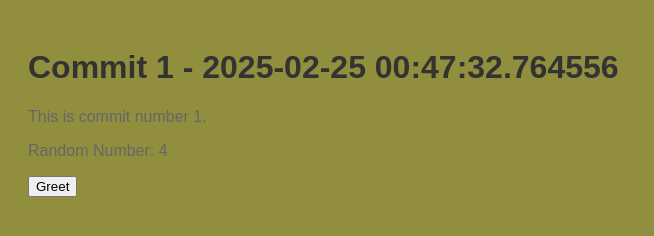
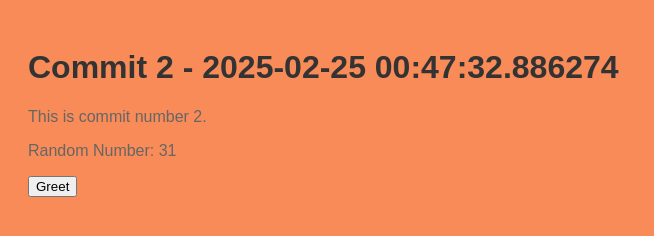
Before and after one commit to stiffs95/myrep-repo-20250225004722, a plain HTML site: page index.html in a window 1280 px wide. Shown: the whole page, without its empty margins (0-654 px from the left). Drawn offline with Linux system fonts and the light colour scheme.

Commit message:
📝 Commit 2 with HTML, CSS, and JS

```diff
--- a/index.html
+++ b/index.html
@@ -2,13 +2,13 @@
     <!DOCTYPE html>
     <html>
     <head>
-        <title>Commit 1 - 2025-02-25 00:47:32.764556</title>
+        <title>Commit 2 - 2025-02-25 00:47:32.886274</title>
         <link rel="stylesheet" href="style.css">
     </head>
     <body>
-        <h1>Commit 1 - 2025-02-25 00:47:32.764556</h1>
-        <p>This is commit number 1.</p>
-        <p>Random Number: 4</p>
+        <h1>Commit 2 - 2025-02-25 00:47:32.886274</h1>
+        <p>This is commit number 2.</p>
+        <p>Random Number: 31</p>
         <button onclick="greet()">Greet</button>
         <script src="script.js"></script>
     </body>
--- a/script.js
+++ b/script.js
@@ -2,4 +2,4 @@
     function greet() {
         alert('Hello from commit ' + commitNumber + '!');
     }
-    var commitNumber = 1;
+    var commitNumber = 2;
--- a/style.css
+++ b/style.css
@@ -1,7 +1,7 @@
 
     body {
         font-family: Arial, sans-serif;
-        background-color: #918f3d;
+        background-color: #f88b57;
         padding: 20px;
     }
     h1 {
```
